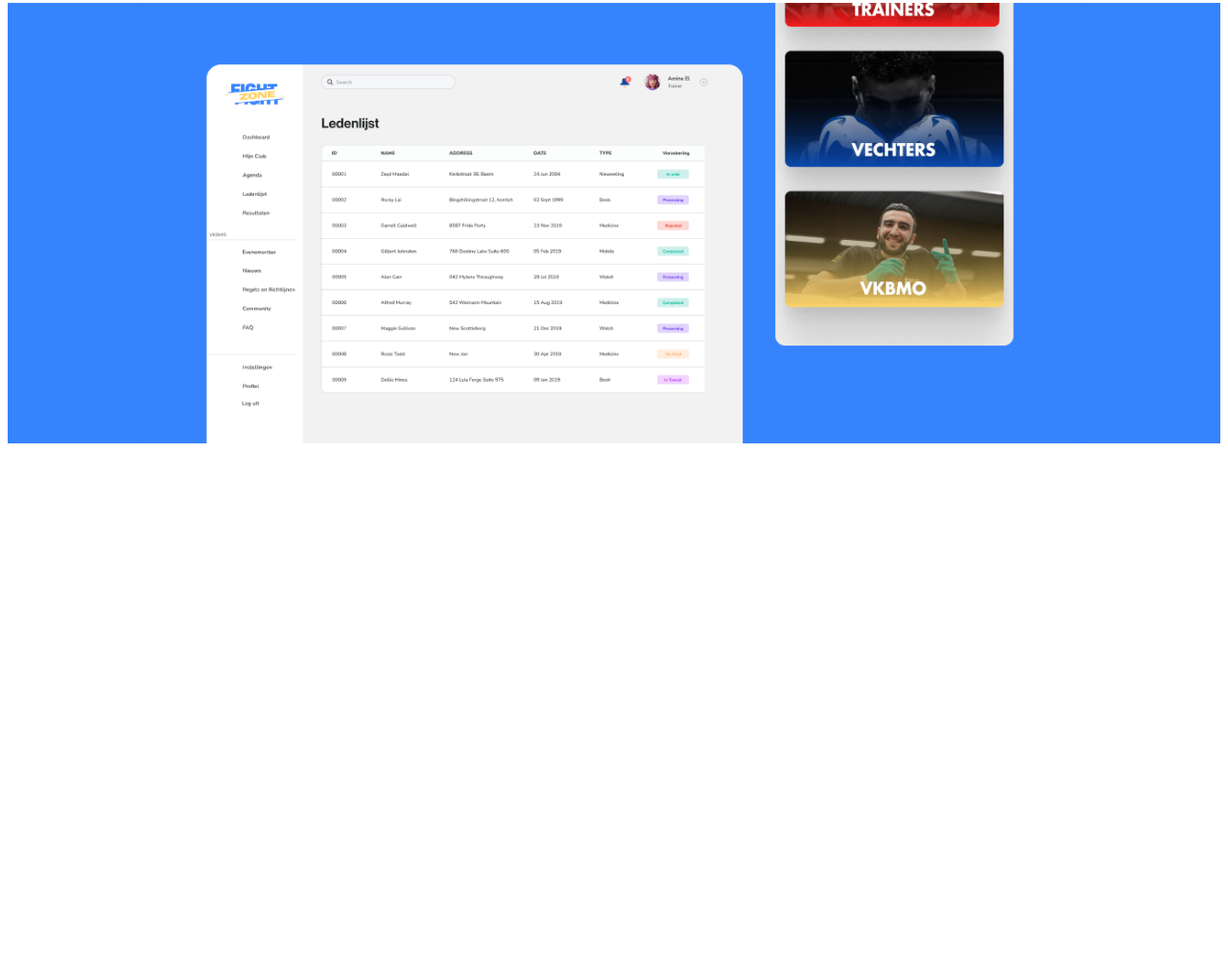
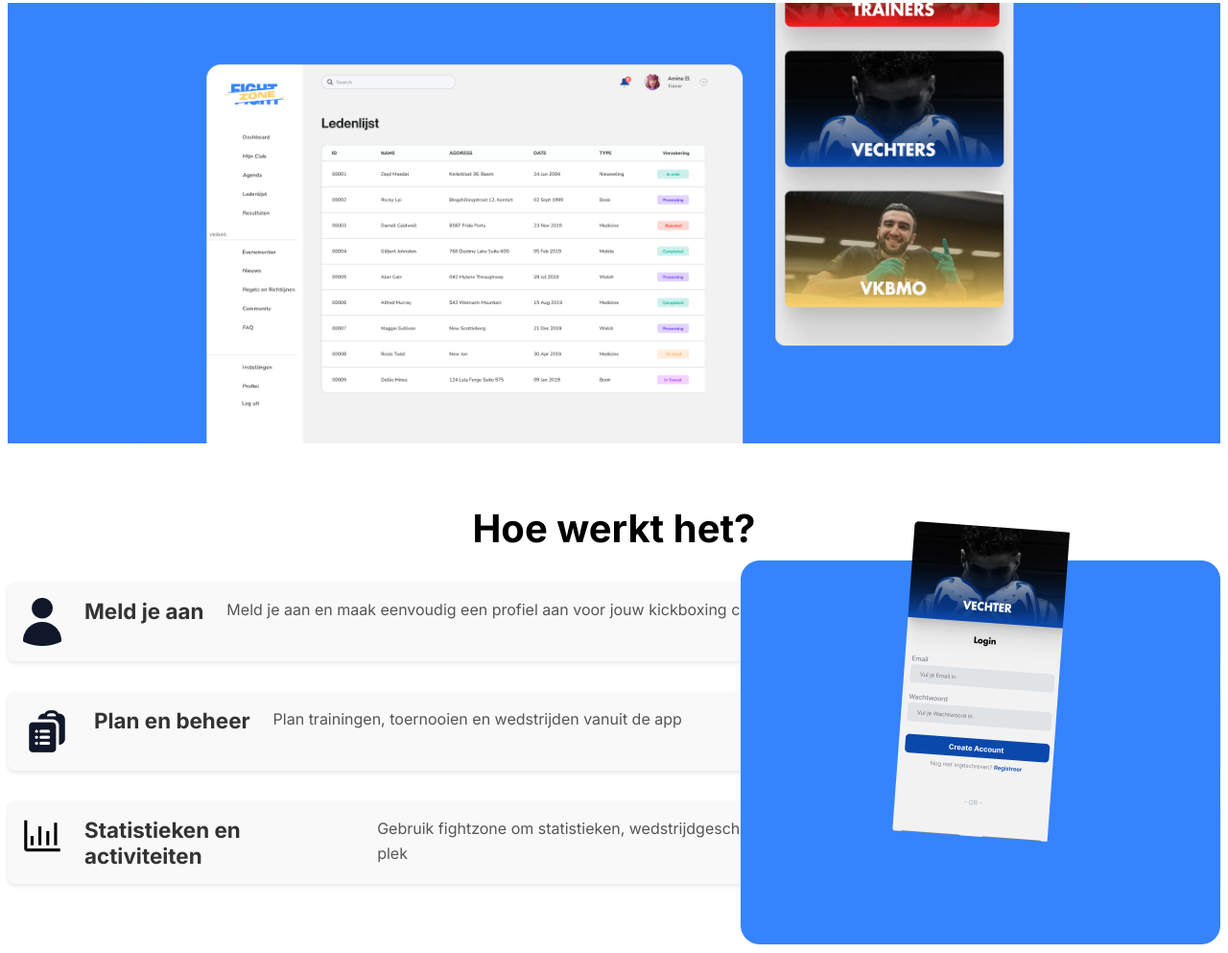
Before and after one commit to WingLai852/fight_zone_landingspagina, a plain HTML site: page index.html in a window 1280 px wide. Shown: the part 837-1830 px from the top of the page at 96% size. Before the commit the page ends 1307 px from the top, so only its background shows below. Drawn offline with Linux system fonts and the light colour scheme.

Commit message:
update css

```diff
--- a/index.html
+++ b/index.html
@@ -23,8 +23,31 @@
         <img src="assets/image-removebg-preview (1) 1.png" alt="Logo">
     </main>
 
-    <div class="section-2">
+    <section class="section-2">
         <img src="assets/Frame 7903.png" alt="">
-    </div>
+    </section>
+
+    <section class="section-3">
+            <h2>Hoe werkt het?</h2>
+            <img class="exemple" src="assets/Group 8368.png" alt="login">
+            <div class="information">
+                <img src="assets/Vector.png" alt="vector">
+                <p class="sub-title">Meld je aan</p>
+                <p class="description">Meld je aan en maak eenvoudig een profiel aan voor jouw kickboxing club voeg leden en trainers toe.</p>
+            </div>
+            <div class="information">
+                <img src="assets/heroicons-solid/clipboard-document-list.png" alt="">
+            <p class="sub-title">Plan en beheer</p>
+            <p class="description">Plan trainingen, toernooien en wedstrijden vanuit de app</p>
+            </div>
+            <div class="information">
+                <img src="assets/nimbus_stats.png" alt="">
+                <p class="sub-title">Statistieken en activiteiten</p>
+                <p class="description">Gebruik fightzone om statistieken, wedstrijdgeschiedenis en activiteiten bij de houden. Alles overzichtelijk op een plek</p>
+            </div>
+
+    </section>
+
+
 </body>
 </html>
--- a/style.css
+++ b/style.css
@@ -68,3 +68,60 @@ main p {
     width: 1000px; /* Make the image responsive and larger */
     height: auto; /* Maintain aspect ratio */
 }
+
+.section-3{
+    position: relative;
+    padding: 2rem 0;
+}
+
+.section-3 .exemple{
+    position: absolute;
+    top: 50px;
+    right: 0;
+    max-width: 500px;
+    height: auto;
+}
+
+.section-3 h2 {
+    text-align: center;
+    margin: 2rem 0rem 2rem 0rem;
+    font-size: 2.5rem;
+}
+
+/* Style for the .information class */
+.information {
+    display: flex;
+    align-items: flex-start;
+    gap: 1.5rem;
+    margin-bottom: 2rem;
+    padding: 1rem;
+    border-radius: 8px;
+    background-color: #f9f9f9;
+    box-shadow: 0 2px 4px rgba(0, 0, 0, 0.1);
+}
+
+.information img {
+    max-width: 60px;
+    height: auto;
+    border-radius: 4px;
+}
+
+.information div {
+    display: flex;
+    flex-direction: column;
+    gap: 0.5rem;
+}
+
+.information .sub-title {
+    font-size: 1.4rem;
+    font-weight: bold;
+    color: #333;
+    margin: 0;
+}
+
+.information .description {
+    font-size: 1rem; /* Keep the font size for the description */
+    color: #555; /* Use a slightly lighter color for the description */
+    line-height: 1.6; /* Improve line spacing for readability */
+    margin: 0; /* Remove default margin */
+}
```
Also changed, not shown: assets/Group 8368.png (added), assets/Vector.png (added), assets/heroicons-solid/clipboard-document-list.png (added), assets/nimbus_stats.png (added).
